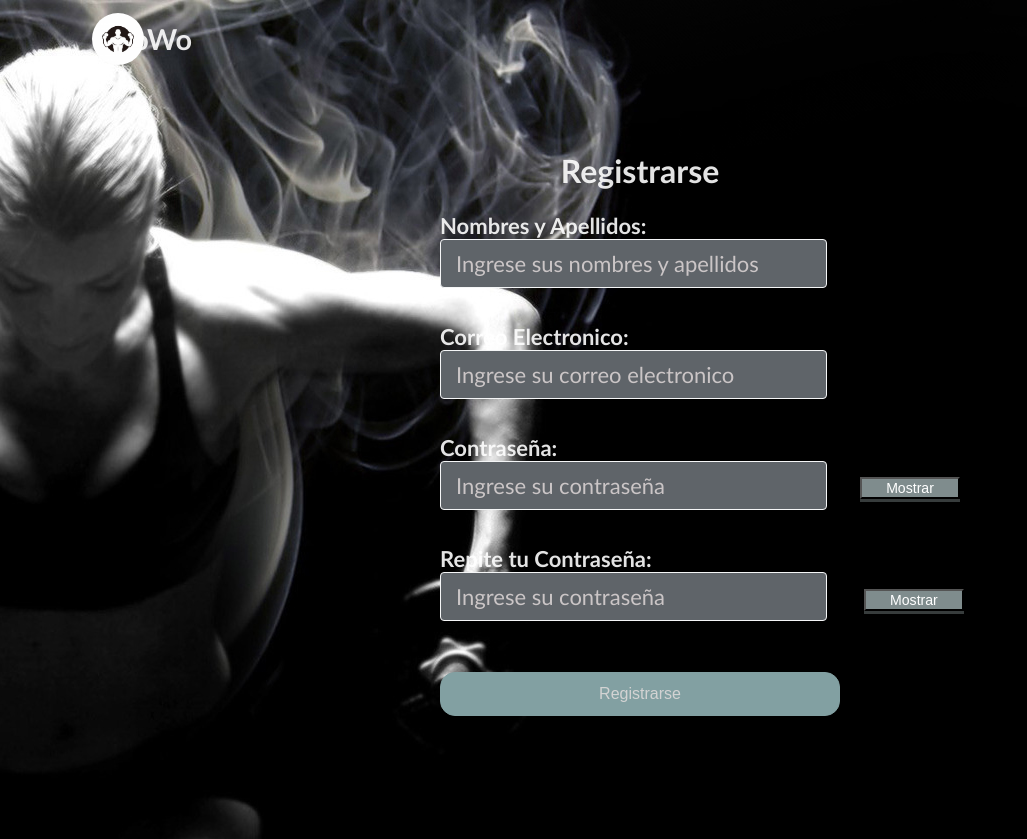
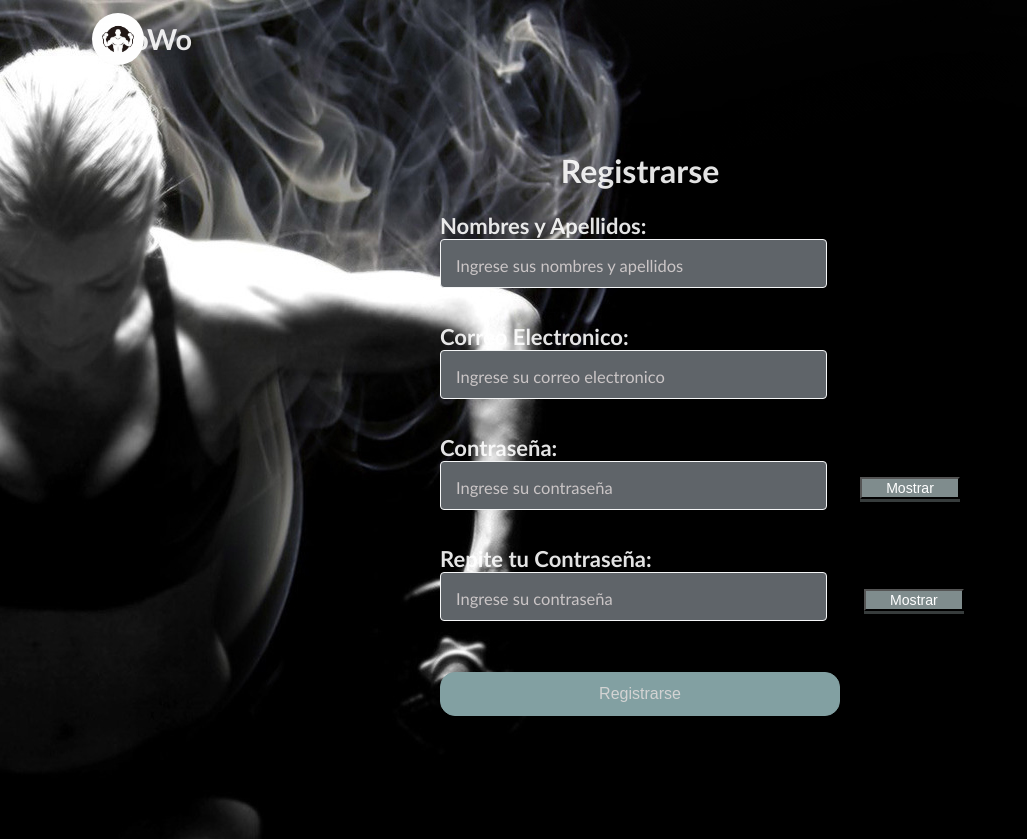
Before and after one commit to Home-Workout/HoWo, a PHP site: page /registrarse.php in a window 1280 px wide. Shown: the whole page, without its empty margins (0-1027 px from the left). Run offline with PHP 8.4, Linux system fonts and the light colour scheme; some libraries are stand-ins or nearby versions.

Commit message:
correccion bugs

```diff
--- a/script/formularioRegistro.js
+++ b/script/formularioRegistro.js
@@ -118,10 +118,14 @@ function limpiarCampos(){
     correo.value = "";
     contrasenia.value = "";
     contrasenia2.value = "";
+    nombre.style.backgroundColor = "#5f6469";
+    correo.style.backgroundColor = "#5f6469";
+    contrasenia.style.backgroundColor = "#5f6469";
+    contrasenia2.style.backgroundColor = "#5f6469";
 }
 
 function validarTexto(parametro) {
-    var patron = /^[a-zA-Z-s]{1,40}$/;
+    var patron = /^[a-zA-Z-\s]{1,150}$/;
     if (parametro.search(patron)) {
         return false;
     } else {
@@ -198,6 +202,7 @@ document.getElementById("enviar").addEventListener("click", async(e) => {
                     correoU,
                     passU
                 })
+                parrafo.innerHTML="";
                 console.log(responseU)
             }else{
                 limpiarCampos();
--- a/script/validarDatosEjercicio.js
+++ b/script/validarDatosEjercicio.js
@@ -122,7 +122,7 @@ function subirVideo() {
     return referenciaVideo
 }
 function validarTexto(parametro) {
-    var patron = /^[a-zA-Z-s]{1,150}$/;
+    var patron = /^[a-zA-Z-\s]{1,150}$/;
     if (parametro.search(patron)) {
         return false;
     } else {
--- a/styles/estiloRegistro.css
+++ b/styles/estiloRegistro.css
@@ -54,12 +54,14 @@ body {
     text-align: center;
     margin: 15px 2px;
     color: rgba(255, 255, 255, 1);
-    right: 50%;
+    position: relative;
+    right: -45px;
+    top: -30px;
 }
 
 .alerta {
     background: #F25E1E;
-    width: 60%;
+    width: 80%;
     text-align: center;
     margin: 13px 0px;
     color: rgba(255, 255, 255, 1);
@@ -99,6 +101,7 @@ body {
 ::placeholder {
     /* Chrome, Firefox, Opera, Safari 10.1+ */
     color: #e2dbdbd2;
+    font-size: 0.75em;
 }
 .imgTitulo {
     position: absolute;
```
